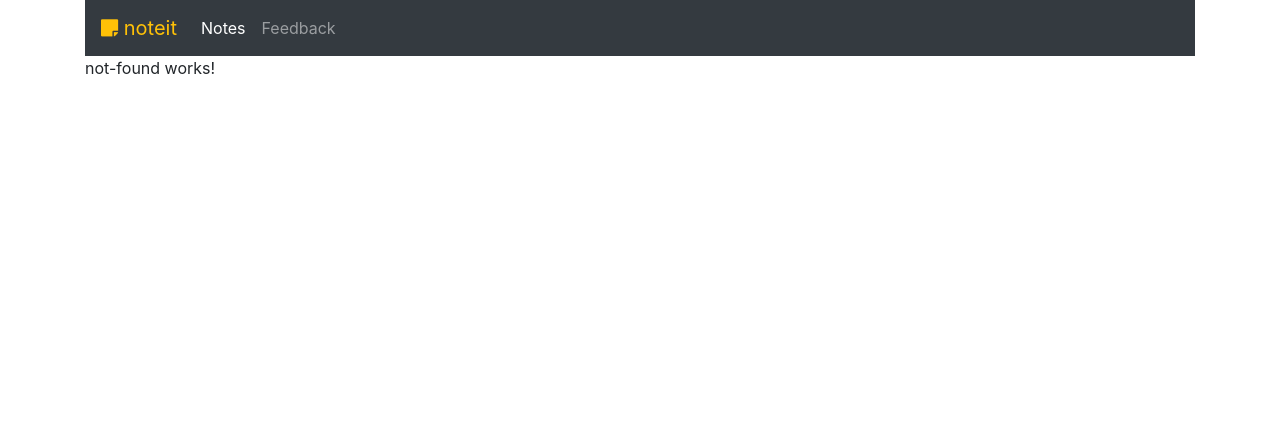
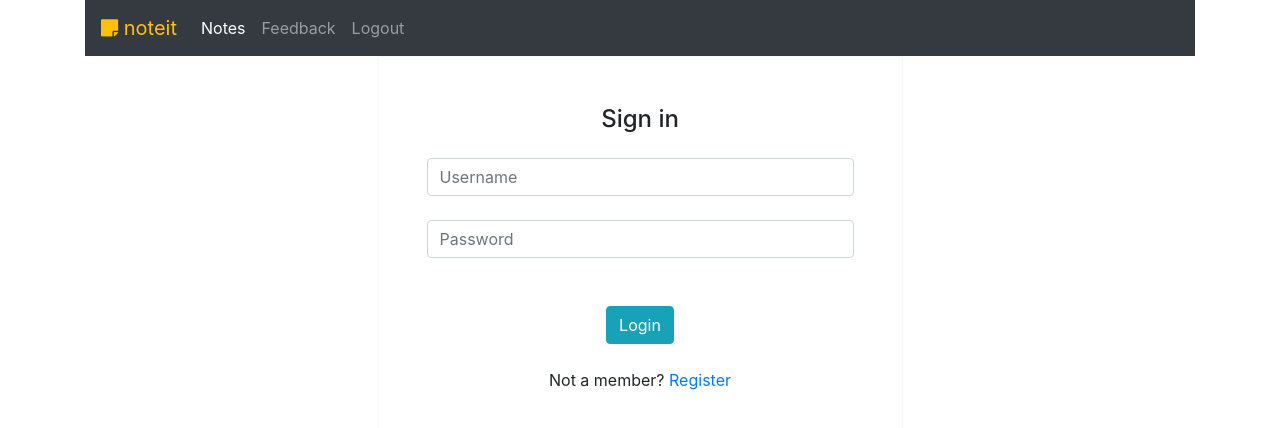
Before and after one commit to jovanibrasil/notes-app, an Angular app: page /login in a window 1280 px wide. Shown: the top 428 px of the page. Built offline with nearby package versions, Linux system fonts and the light colour scheme.

Commit message:
Add authentication implementation

```diff
--- a/src/app/app.module.ts
+++ b/src/app/app.module.ts
@@ -12,31 +12,20 @@ import { config } from 'rxjs';
 import { HttpClientModule } from '@angular/common/http';
 import { NoteComponent } from './notes/note/note.component';
 import { NoteSearchFilterPipe } from './shared/note-search-filter.pipe';
+import { LoginComponent } from './login/login.component';
 
 const appRoutes: Routes = [
-  {
-    path: 'notes',
-    component: NotesComponent
-  },
-  {
-    path: 'feedback',
-    component: FeedbackComponent
-  },
-  {
-    path: '',
-    component: NotesComponent,
-    pathMatch: 'full'
-  },
-  {
-    path: '**',
-    component: NotFoundComponent
-  }
+  { path: 'notes', component: NotesComponent },
+  { path: 'feedback', component: FeedbackComponent },
+  { path: '', component: NotesComponent, pathMatch: 'full' },
+  { path: 'login', component: LoginComponent },
+  { path: '**', component: NotFoundComponent }
 ];
 
 @NgModule({
   declarations: [
     AppComponent, NavigationComponent, FeedbackComponent, NotFoundComponent, NotesComponent,
-     NoteComponent, NoteSearchFilterPipe
+     NoteComponent, NoteSearchFilterPipe, LoginComponent
   ],
   imports: [
     FormsModule, BrowserModule, HttpClientModule, RouterModule.forRoot(appRoutes, {enableTracing: true})
--- /dev/null
+++ b/src/app/login/login.component.html
@@ -0,0 +1,35 @@
+<div class="container">
+  <div class="row">
+    <div class="offset-3"></div>
+    <div class="col-md-6">
+
+      <!-- novalidade is used to disable browsers native form validation -->
+      <form class="text-center border border-light p-5 center-block"
+        name="form" (ngSubmit)="f.form.valid && login()" #f="ngForm" novalidate>
+
+        <p class="h4 mb-4">Sign in</p>
+
+        <div [ngClass]="{'has-error': f.submitted && !username.valid}">
+          <!-- <label for="username">Username</label> -->
+          <input type="text" name="username"  class="form-control mb-4"
+            [(ngModel)]="model.username" #username="ngModel" placeholder="Username" required>
+          <div *ngIf="f.submitted && !username.valid">Username is required</div>
+        </div>
+        <div [ngClass]="{'has-error': f.submitted && !password.valid}">
+          <!-- <label for="password">Password</label> -->
+          <input type="password" name="password"  class="form-control mb-4"
+          [(ngModel)]="model.password" #password="ngModel" placeholder="Password" required>
+          <div *ngIf="f.submitted && !password.valid">Password is required</div>
+        </div>
+
+        <div>
+          <button class="btn btn-info my-4" [disabled]="loading">Login</button>
+        </div>
+        <!-- Register -->
+        <p>Not a member?
+            <a href="">Register</a>
+        </p>
+      </form>
+    </div>
+  </div>
+</div>
--- /dev/null
+++ b/src/app/login/login.component.ts
@@ -0,0 +1,28 @@
+import { Component, OnInit } from '@angular/core';
+import { ActivatedRoute, Router } from '@angular/router';
+import { HttpClient } from '@angular/common/http';
+import { Observable } from 'rxjs';
+import { AuthService } from '../shared/auth.service';
+
+@Component({
+  selector: 'app-login',
+  templateUrl: './login.component.html',
+  styleUrls: ['./login.component.css']
+})
+export class LoginComponent implements OnInit {
+
+  private LOGIN_URL = 'http://localhost:8080/login';
+
+  model: any = {};
+
+  constructor(private authService: AuthService) { }
+
+  ngOnInit() {
+    sessionStorage.setItem('token', '');
+  }
+
+  login(){
+    this.authService.login(this.model.username, this.model.password);
+  }
+
+}
--- a/src/app/navigation/navigation.component.html
+++ b/src/app/navigation/navigation.component.html
@@ -15,6 +15,9 @@
             <li class="nav-item">
                 <a class="nav-link" routerLink="/feedback">Feedback</a>
             </li>
+            <li class="nav-item">
+                <a class="nav-link" (click)="logout()">Logout</a>
+            </li>
         </ul>
     </div>
 </nav>
--- a/src/app/navigation/navigation.component.ts
+++ b/src/app/navigation/navigation.component.ts
@@ -1,4 +1,5 @@
 import { Component, OnInit } from '@angular/core';
+import { AuthService } from '../shared/auth.service';
 
 @Component({
     selector: 'app-navigation',
@@ -7,10 +8,14 @@ import { Component, OnInit } from '@angular/core';
 })
 export class NavigationComponent implements OnInit {
 
-    constructor() {};
+    constructor(private authService: AuthService) {};
 
     ngOnInit() {
 
     }
 
+    logout() {
+        this.authService.logout();
+    }
+
 }
--- a/src/app/shared/api.service.ts
+++ b/src/app/shared/api.service.ts
@@ -14,7 +14,7 @@ export class ApiService {
 
     private SEND_FEEDBACK_URL = `${this.BASE_URL}/feedback`;
 
-    private ALL_NOTEBOOKS_URL = `${this.BASE_URL}/notebook/all`;
+    public ALL_NOTEBOOKS_URL = `${this.BASE_URL}/notebook/all`;
     private DELETE_NOTEBOOK = `${this.BASE_URL}/notebook/`;
     private SAVE_UPDATE_NOTEBOOK = `${this.BASE_URL}/notebook`;
 
--- /dev/null
+++ b/src/app/shared/auth.service.ts
@@ -0,0 +1,35 @@
+import { Injectable } from "@angular/core";
+import { ActivatedRoute, Router } from '@angular/router';
+import { HttpClient } from '@angular/common/http';
+import { Observable } from 'rxjs';
+
+@Injectable({
+    providedIn: 'root'
+})
+export class AuthService {
+
+    private LOGIN_URL = 'http://localhost:8080/login';
+
+    model: any = {};
+
+    constructor(private route: ActivatedRoute, private router: Router, private http: HttpClient) { }
+
+    login(username: string, password: string){
+      let result = this.http.post<Observable<boolean>>(this.LOGIN_URL,
+        {userName :username, password: password}
+      ).subscribe( res => {
+        if(res) {
+          sessionStorage.setItem('token', btoa(this.model.username + ':' + this.model.password));
+          this.router.navigate(['']);
+        } else {
+          alert("Authenticantion failed.");
+        }
+      } );
+    }
+
+    logout(){
+        sessionStorage.removeItem('token');
+        this.router.navigate(['login']);
+    }
+
+}
```
Also changed, not shown: src/app/login/login.component.css (added), 2 other files (tests, documents, lock files or other folders).
